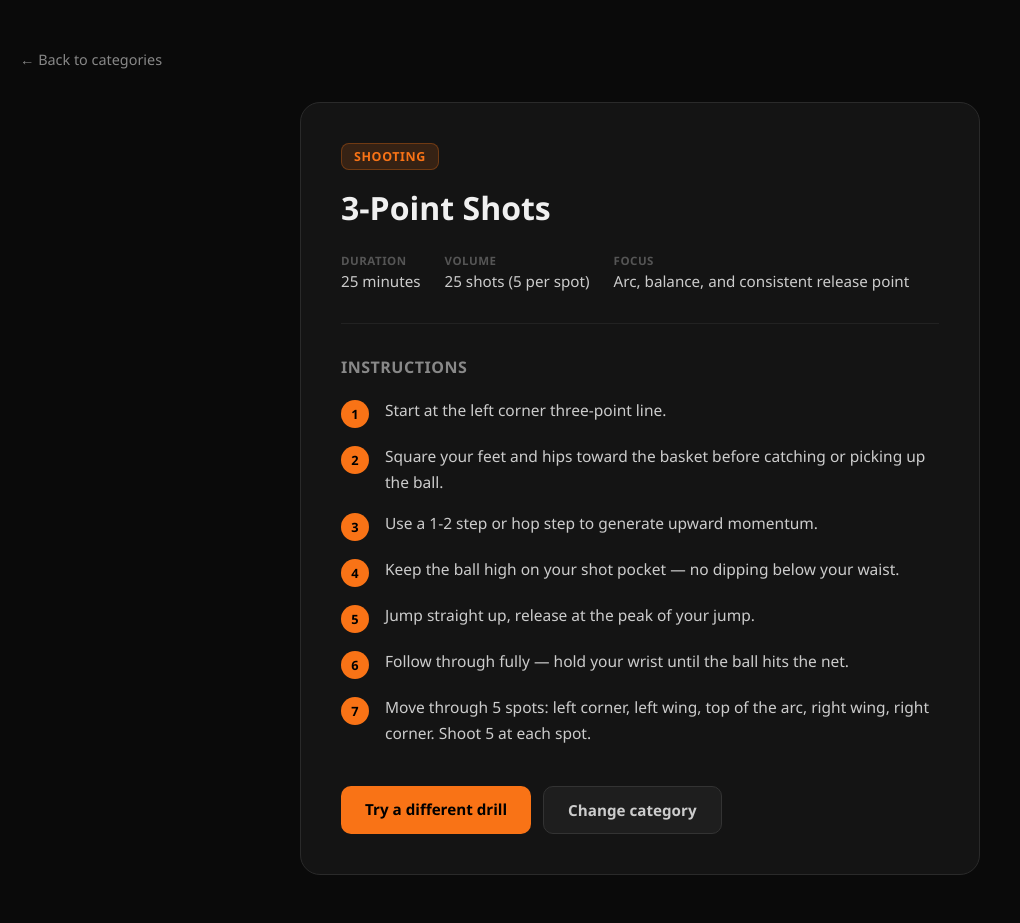
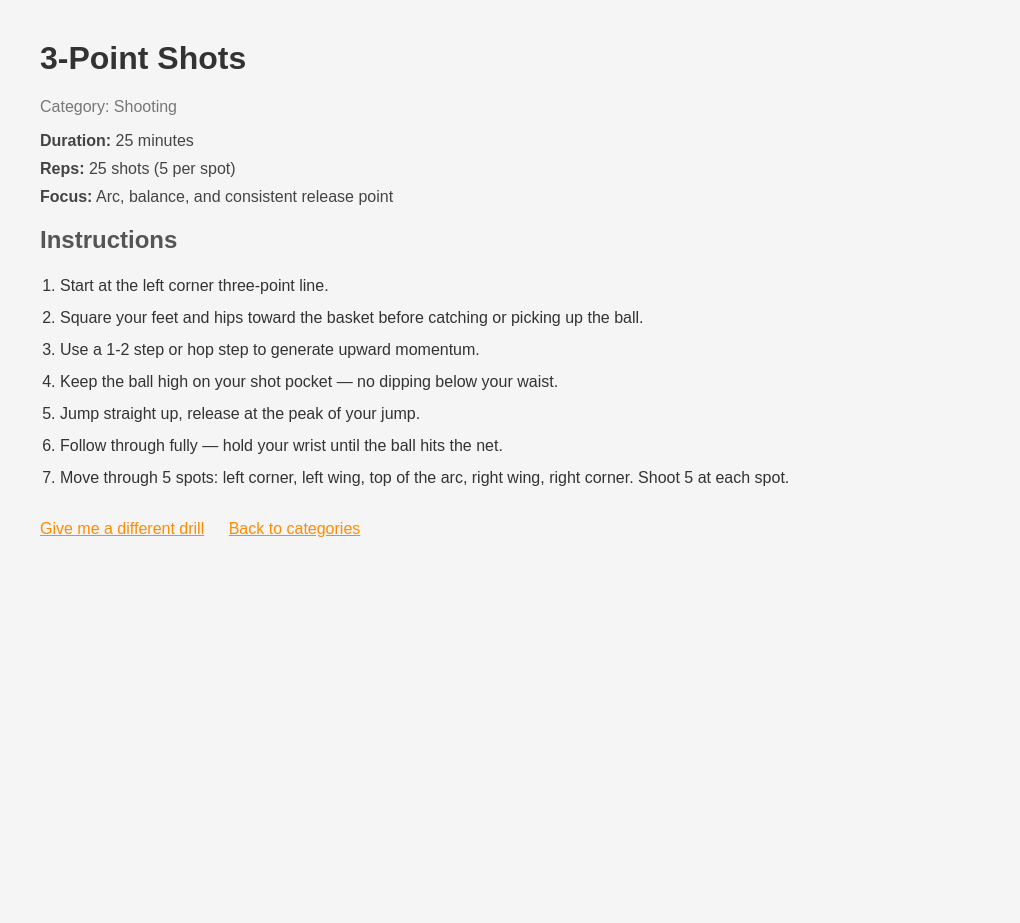
Before and after one commit to adamwu2020/basketball-workout, a Flask app: page /workout/shooting in a window 1280 px wide. Shown: the whole page, without its empty margins (0-1020 px from the left). After the commit the page ends 537 px from the top, so only its background shows below. Run offline with Flask 3, Linux system fonts and the light colour scheme.

Commit message:
less fancy

```diff
--- a/templates/workout.html
+++ b/templates/workout.html
@@ -1,222 +1,60 @@
 <!DOCTYPE html>
-<html lang="en">
+<html>
 <head>
-  <meta charset="UTF-8" />
-  <meta name="viewport" content="width=device-width, initial-scale=1.0" />
-  <title>{{ workout.label }} — Basketball Workout</title>
+  <title>{{ workout.label }}</title>
   <style>
-    * { box-sizing: border-box; margin: 0; padding: 0; }
-
     body {
-      font-family: 'Segoe UI', Arial, sans-serif;
-      background: #0a0a0a;
-      color: #f0f0f0;
-      min-height: 100vh;
-      display: flex;
-      flex-direction: column;
-      align-items: center;
-      padding: 48px 20px;
+      font-family: Arial, sans-serif;
+      margin: 40px;
+      background-color: #f5f5f5;
     }
-
-    .back-link {
-      align-self: flex-start;
-      max-width: 680px;
-      width: 100%;
-      margin-bottom: 32px;
+    h1 {
+      color: #333;
     }
-
-    .back-link a {
-      color: #888;
-      text-decoration: none;
-      font-size: 0.9rem;
-      display: inline-flex;
-      align-items: center;
-      gap: 6px;
-      transition: color 0.15s;
+    h2 {
+      color: #555;
+      margin-top: 20px;
     }
-
-    .back-link a:hover { color: #f97316; }
-
-    .card {
-      background: #141414;
-      border: 1px solid #2a2a2a;
-      border-radius: 20px;
-      padding: 40px;
-      max-width: 680px;
-      width: 100%;
+    .info {
+      margin: 10px 0;
+      color: #444;
     }
-
-    .badge {
-      display: inline-block;
-      background: rgba(249, 115, 22, 0.15);
-      color: #f97316;
-      border: 1px solid rgba(249, 115, 22, 0.3);
-      border-radius: 8px;
-      padding: 4px 12px;
-      font-size: 0.78rem;
-      font-weight: 600;
-      text-transform: uppercase;
-      letter-spacing: 0.6px;
-      margin-bottom: 16px;
+    ol {
+      margin-top: 10px;
+      padding-left: 20px;
     }
-
-    h1 {
-      font-size: 2rem;
-      font-weight: 800;
-      color: #f0f0f0;
-      margin-bottom: 24px;
+    li {
+      margin: 8px 0;
+      color: #333;
+      line-height: 1.5;
     }
-
-    .meta {
-      display: flex;
-      gap: 24px;
-      margin-bottom: 32px;
-      flex-wrap: wrap;
+    .links {
+      margin-top: 30px;
     }
-
-    .meta-item {
-      display: flex;
-      flex-direction: column;
-      gap: 3px;
-    }
-
-    .meta-item .meta-label {
-      font-size: 0.72rem;
-      color: #555;
-      text-transform: uppercase;
-      letter-spacing: 0.5px;
-      font-weight: 600;
-    }
-
-    .meta-item .meta-value {
-      font-size: 0.95rem;
-      color: #ccc;
-      font-weight: 500;
-    }
-
-    .divider {
-      border: none;
-      border-top: 1px solid #222;
-      margin-bottom: 32px;
-    }
-
-    h2 {
-      font-size: 1rem;
-      font-weight: 700;
-      color: #888;
-      text-transform: uppercase;
-      letter-spacing: 0.5px;
-      margin-bottom: 20px;
-    }
-
-    .steps {
-      list-style: none;
-      display: flex;
-      flex-direction: column;
-      gap: 16px;
-    }
-
-    .step {
-      display: flex;
-      gap: 16px;
-      align-items: flex-start;
-    }
-
-    .step-num {
-      flex-shrink: 0;
-      width: 28px;
-      height: 28px;
-      background: #f97316;
-      color: #000;
-      border-radius: 50%;
-      font-size: 0.8rem;
-      font-weight: 800;
-      display: flex;
-      align-items: center;
-      justify-content: center;
-      margin-top: 2px;
-    }
-
-    .step-text {
-      font-size: 0.97rem;
-      line-height: 1.65;
-      color: #ccc;
-    }
-
-    .actions {
-      margin-top: 40px;
-      display: flex;
-      gap: 12px;
-      flex-wrap: wrap;
-    }
-
-    .btn {
-      padding: 13px 24px;
-      border-radius: 10px;
-      font-size: 0.95rem;
-      font-weight: 700;
-      cursor: pointer;
-      text-decoration: none;
-      border: none;
-      transition: opacity 0.15s, transform 0.1s;
-    }
-
-    .btn:hover { opacity: 0.85; transform: translateY(-1px); }
-
-    .btn-primary {
-      background: #f97316;
-      color: #000;
-    }
-
-    .btn-secondary {
-      background: #1e1e1e;
-      color: #ccc;
-      border: 1px solid #333;
+    .links a {
+      margin-right: 20px;
+      color: #ff8c00;
     }
   </style>
 </head>
 <body>
+  <h1>{{ workout.label }}</h1>
+  <p style="color: #777;">Category: {{ category_label }}</p>
 
-  <div class="back-link">
-    <a href="{{ url_for('index') }}">← Back to categories</a>
-  </div>
-
-  <div class="card">
-    <div class="badge">{{ category_label }}</div>
-    <h1>{{ workout.label }}</h1>
-
-    <div class="meta">
-      <div class="meta-item">
-        <span class="meta-label">Duration</span>
-        <span class="meta-value">{{ workout.duration }}</span>
-      </div>
-      <div class="meta-item">
-        <span class="meta-label">Volume</span>
-        <span class="meta-value">{{ workout.reps }}</span>
-      </div>
-      <div class="meta-item">
-        <span class="meta-label">Focus</span>
-        <span class="meta-value">{{ workout.focus }}</span>
-      </div>
-    </div>
-
-    <hr class="divider" />
+  <div class="info"><strong>Duration:</strong> {{ workout.duration }}</div>
+  <div class="info"><strong>Reps:</strong> {{ workout.reps }}</div>
+  <div class="info"><strong>Focus:</strong> {{ workout.focus }}</div>
 
   <h2>Instructions</h2>
-    <ol class="steps">
+  <ol>
     {% for step in workout.instructions %}
-      <li class="step">
-        <span class="step-num">{{ loop.index }}</span>
-        <span class="step-text">{{ step }}</span>
-      </li>
+    <li>{{ step }}</li>
     {% endfor %}
   </ol>
 
-    <div class="actions">
-      <a class="btn btn-primary" href="{{ url_for('workout', category=category_key) }}">Try a different drill</a>
-      <a class="btn btn-secondary" href="{{ url_for('index') }}">Change category</a>
+  <div class="links">
+    <a href="{{ url_for('workout', category=category_key) }}">Give me a different drill</a>
+    <a href="{{ url_for('index') }}">Back to categories</a>
   </div>
-  </div>
-
 </body>
 </html>
```
Also changed, not shown: templates/index.html (+26 -87 lines). Lines whose indentation alone changed are shown as unchanged.
